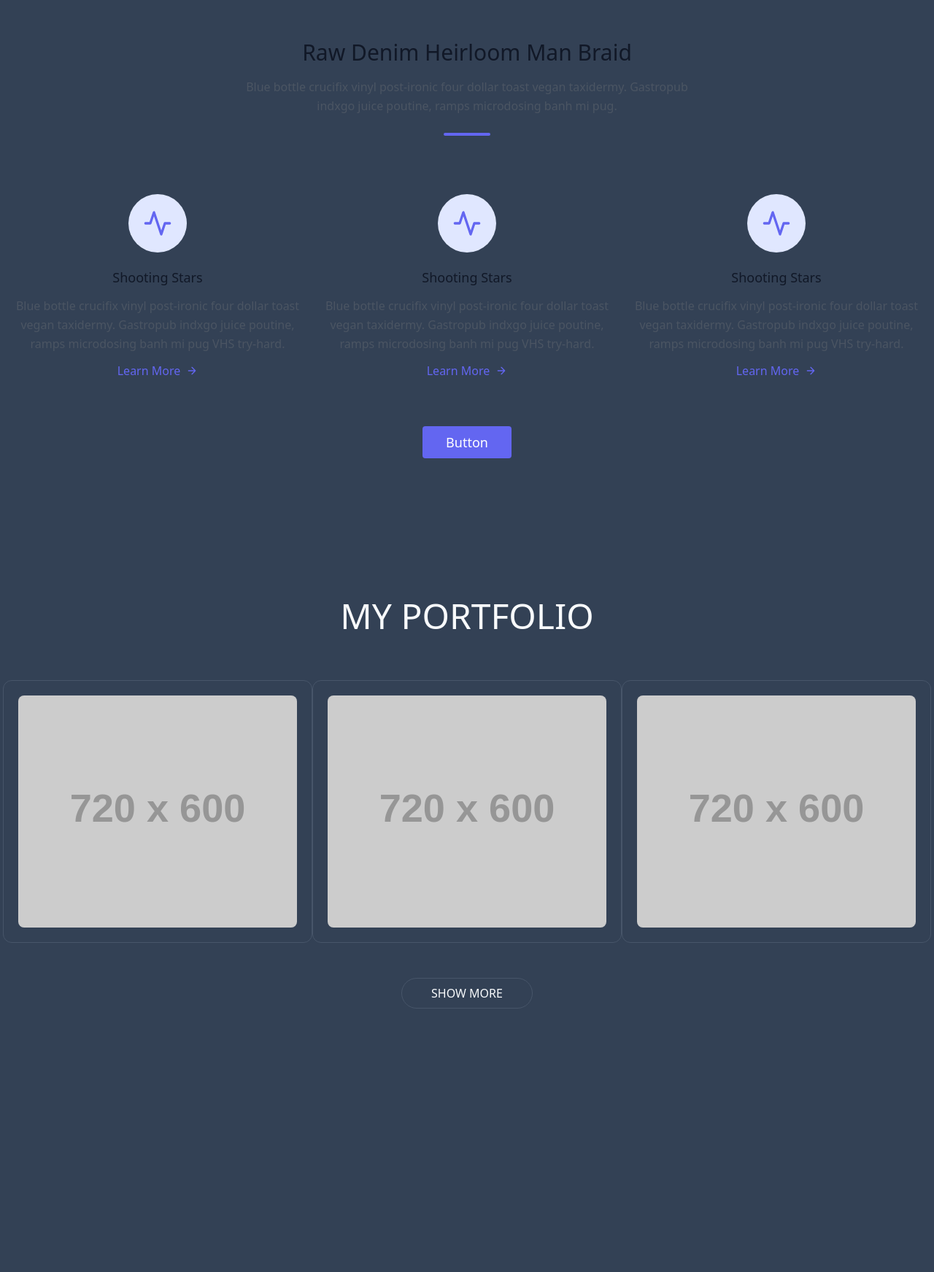
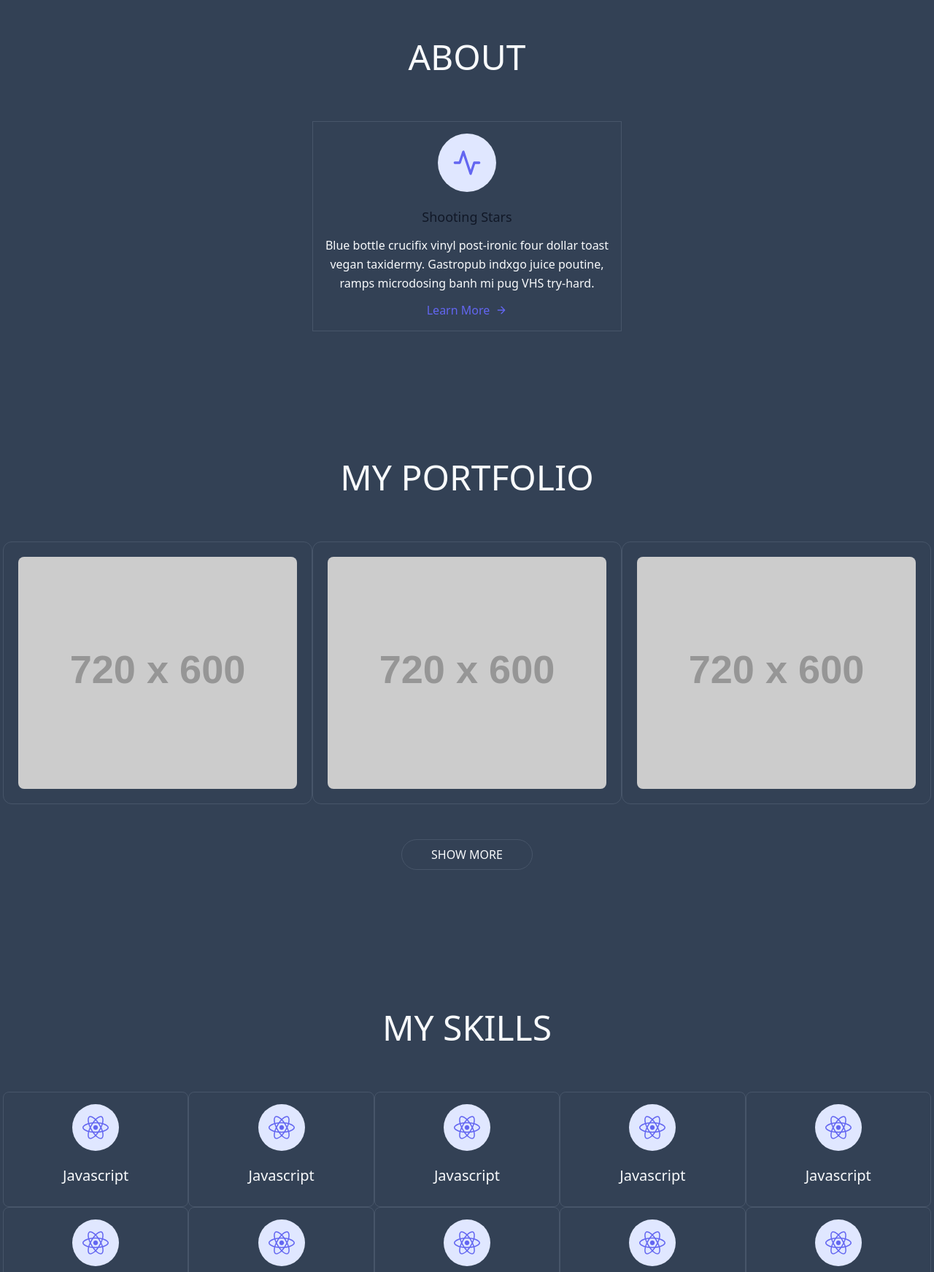
Before and after one commit to md-mozahid/personal-portfolio-react, a React (Vite) app: page / in a window 1280 px wide. Shown: the part 917-2660 px from the top of the page at 73% size. Before the commit the page ends 2395 px from the top, so only its background shows below. Built offline with nearby package versions, Linux system fonts and the light colour scheme.

Commit message:
add skill section

```diff
--- a/src/App.jsx
+++ b/src/App.jsx
@@ -2,6 +2,7 @@ import NavbarSection from './container/navbar/navbar'
 import About from './pages/about'
 import Header from './pages/header'
 import Portfolio from './pages/portfolio'
+import Skill from './pages/skill'
 
 function App() {
   return (
@@ -10,6 +11,7 @@ function App() {
       <Header />
       <About />
       <Portfolio />
+      <Skill />
     </>
   )
 }
--- a/src/container/about/aboutSection.jsx
+++ b/src/container/about/aboutSection.jsx
@@ -1,34 +1,54 @@
-import SingleAbout from "./singleAbout";
-const array = [1,2,3]
-
 const AboutSection = () => {
   return (
-    <section class="text-gray-600 body-font">
-      <div class="container px-5 py-24 mx-auto">
-        <div class="text-center mb-20">
-          <h1 class="sm:text-3xl text-2xl font-medium title-font text-gray-900 mb-4">
-            Raw Denim Heirloom Man Braid
-          </h1>
-          <p class="text-base leading-relaxed xl:w-2/4 lg:w-3/4 mx-auto text-gray-500s">
-            Blue bottle crucifix vinyl post-ironic four dollar toast vegan
-            taxidermy. Gastropub indxgo juice poutine, ramps microdosing banh mi
-            pug.
-          </p>
-          <div class="flex mt-6 justify-center">
-            <div class="w-16 h-1 rounded-full bg-indigo-500 inline-flex"></div>
+    <section className="">
+      <div className="container px-5 py-24 mx-auto">
+        <div className="text-center mb-20">
+          <h2 className="sm:text-5xl text-2xl font-medium title-font mb-4 uppercase">
+            About
+          </h2>
+        </div>
+        <div className="flex items-center justify-center flex-wrap sm:-m-4 -mx-4 -mb-10 -mt-4 md:space-y-0 space-y-6">
+          <div className="p-4 md:w-1/3 flex flex-col text-center items-center border border-[#475569] cursor-pointer">
+            <div className="w-20 h-20 inline-flex items-center justify-center rounded-full bg-indigo-100 text-indigo-500 mb-5 flex-shrink-0">
+              <svg
+                fill="none"
+                stroke="currentColor"
+                strokeLinecap="round"
+                strokeLinejoin="round"
+                strokeWidth="2"
+                className="w-10 h-10"
+                viewBox="0 0 24 24">
+                <path d="M22 12h-4l-3 9L9 3l-3 9H2"></path>
+              </svg>
+            </div>
+            <div className="flex-grow">
+              <h2 className="text-gray-900 text-lg title-font font-medium mb-3">
+                Shooting Stars
+              </h2>
+              <p className="leading-relaxed text-base">
+                Blue bottle crucifix vinyl post-ironic four dollar toast vegan
+                taxidermy. Gastropub indxgo juice poutine, ramps microdosing
+                banh mi pug VHS try-hard.
+              </p>
+              <a className="mt-3 text-indigo-500 inline-flex items-center">
+                Learn More
+                <svg
+                  fill="none"
+                  stroke="currentColor"
+                  strokeLinecap="round"
+                  strokeLinejoin="round"
+                  strokeWidth="2"
+                  className="w-4 h-4 ml-2"
+                  viewBox="0 0 24 24">
+                  <path d="M5 12h14M12 5l7 7-7 7"></path>
+                </svg>
+              </a>
+            </div>
           </div>
         </div>
-        <div class="flex flex-wrap sm:-m-4 -mx-4 -mb-10 -mt-4 md:space-y-0 space-y-6">
-          {array.map((item, index) => (
-            <SingleAbout key={index} item={item} />
-          ))}
-        </div>
-        <button class="flex mx-auto mt-16 text-white bg-indigo-500 border-0 py-2 px-8 focus:outline-none hover:bg-indigo-600 rounded text-lg">
-          Button
-        </button>
       </div>
     </section>
   )
-};
+}
 
-export default AboutSection;
+export default AboutSection
--- a/src/container/about/singleAbout.jsx
+++ /dev/null
@@ -1,45 +0,0 @@
-import React from 'react'
-
-const SingleAbout = () => {
-  return (
-    <div class="p-4 md:w-1/3 flex flex-col text-center items-center">
-      <div class="w-20 h-20 inline-flex items-center justify-center rounded-full bg-indigo-100 text-indigo-500 mb-5 flex-shrink-0">
-        <svg
-          fill="none"
-          stroke="currentColor"
-          stroke-linecap="round"
-          stroke-linejoin="round"
-          stroke-width="2"
-          class="w-10 h-10"
-          viewBox="0 0 24 24">
-          <path d="M22 12h-4l-3 9L9 3l-3 9H2"></path>
-        </svg>
-      </div>
-      <div class="flex-grow">
-        <h2 class="text-gray-900 text-lg title-font font-medium mb-3">
-          Shooting Stars
-        </h2>
-        <p class="leading-relaxed text-base">
-          Blue bottle crucifix vinyl post-ironic four dollar toast vegan
-          taxidermy. Gastropub indxgo juice poutine, ramps microdosing banh mi
-          pug VHS try-hard.
-        </p>
-        <a class="mt-3 text-indigo-500 inline-flex items-center">
-          Learn More
-          <svg
-            fill="none"
-            stroke="currentColor"
-            stroke-linecap="round"
-            stroke-linejoin="round"
-            stroke-width="2"
-            class="w-4 h-4 ml-2"
-            viewBox="0 0 24 24">
-            <path d="M5 12h14M12 5l7 7-7 7"></path>
-          </svg>
-        </a>
-      </div>
-    </div>
-  )
-}
-
-export default SingleAbout
--- a/src/container/portfolio/portfolioSection.jsx
+++ b/src/container/portfolio/portfolioSection.jsx
@@ -1,4 +1,4 @@
-import SinglePortfolio from './singlePortfolio'
+import Portfolio from './singlePortfolio'
 
 const array = [1, 2, 3]
 
@@ -13,7 +13,7 @@ const PortfolioSection = () => {
         </div>
         <div className="flex flex-wrap sm:-m-4 -mx-4 -mb-10 -mt-4 md:space-y-0 space-y-6">
           {array.map((item, index) => (
-            <SinglePortfolio key={index} item={item} />
+            <Portfolio key={index} item={item} />
           ))}
         </div>
         <button className="btn btn-outline flex-center mt-16 mx-auto">
--- a/src/container/skill/singleSkill.jsx
+++ b/src/container/skill/singleSkill.jsx
@@ -1,42 +1,13 @@
-
+import { FaReact } from 'react-icons/fa'
 
 const SingleSkill = () => {
   return (
-    <div class="p-4 md:w-1/3 flex flex-col text-center items-center">
-      <div class="w-20 h-20 inline-flex items-center justify-center rounded-full bg-indigo-100 text-indigo-500 mb-5 flex-shrink-0">
-        <svg
-          fill="none"
-          stroke="currentColor"
-          stroke-linecap="round"
-          stroke-linejoin="round"
-          stroke-width="2"
-          class="w-10 h-10"
-          viewBox="0 0 24 24">
-          <path d="M22 12h-4l-3 9L9 3l-3 9H2"></path>
-        </svg>
+    <div className="p-4 m-0 md:w-1/5 sm:w-1/2 w-full flex flex-col text-center items-center rounded-lg border border-[#475569] cursor-pointer">
+      <div className="w-16 h-16 inline-flex items-center justify-center rounded-full text-4xl bg-indigo-100 text-indigo-500 mb-5">
+        <FaReact />
       </div>
-      <div class="flex-grow">
-        <h2 class="text-gray-900 text-lg title-font font-medium mb-3">
-          Shooting Stars
-        </h2>
-        <p class="leading-relaxed text-base">
-          Blue bottle crucifix vinyl post-ironic four dollar toast vegan
-          taxidermy. Gastropub indxgo juice poutine, ramps microdosing banh mi
-          pug VHS try-hard.
-        </p>
-        <a class="mt-3 text-indigo-500 inline-flex items-center">
-          Learn More
-          <svg
-            fill="none"
-            stroke="currentColor"
-            stroke-linecap="round"
-            stroke-linejoin="round"
-            stroke-width="2"
-            class="w-4 h-4 ml-2"
-            viewBox="0 0 24 24">
-            <path d="M5 12h14M12 5l7 7-7 7"></path>
-          </svg>
-        </a>
+      <div className="">
+        <h2 className="text-xl font-medium mb-3">Javascript</h2>
       </div>
     </div>
   )
--- a/src/container/skill/skillsSection.jsx
+++ b/src/container/skill/skillsSection.jsx
@@ -1,23 +1,22 @@
-import SinglePortfolio from './singleSkill'
+import Skill from './singleSkill'
 
-const array = [1, 2, 3]
+const array = [1, 2, 3,4,5,6,7,8,9,10]
 
 const SkillsSection = () => {
   return (
     <section className="">
       <div className="container px-5 py-24 mx-auto">
         <div className="text-center mb-20">
-          <h2 className="head-text">My Portfolio</h2>
-          <div className="flex-center">
-            <div className="head-text-after"></div>
-          </div>
+          <h2 className="sm:text-5xl text-2xl font-medium title-font mb-4 uppercase">
+            My Skills
+          </h2>
         </div>
         <div className="flex flex-wrap sm:-m-4 -mx-4 -mb-10 -mt-4 md:space-y-0 space-y-6">
           {array.map((item, index) => (
-            <SinglePortfolio key={index} item={item} />
+            <Skill key={index} item={item} />
           ))}
         </div>
-        <button className="flex mx-auto mt-16 text-white bg-indigo-500 border-0 py-2 px-8 focus:outline-none hover:bg-indigo-600 rounded text-lg">
+        <button className="btn btn-outline flex-center mt-16 mx-auto">
           Show More
         </button>
       </div>
--- /dev/null
+++ b/src/pages/skill.jsx
@@ -0,0 +1,11 @@
+import SkillsSection from '../container/skill/skillsSection'
+
+const Skill = () => {
+  return (
+    <>
+      <SkillsSection />
+    </>
+  )
+}
+
+export default Skill
```
